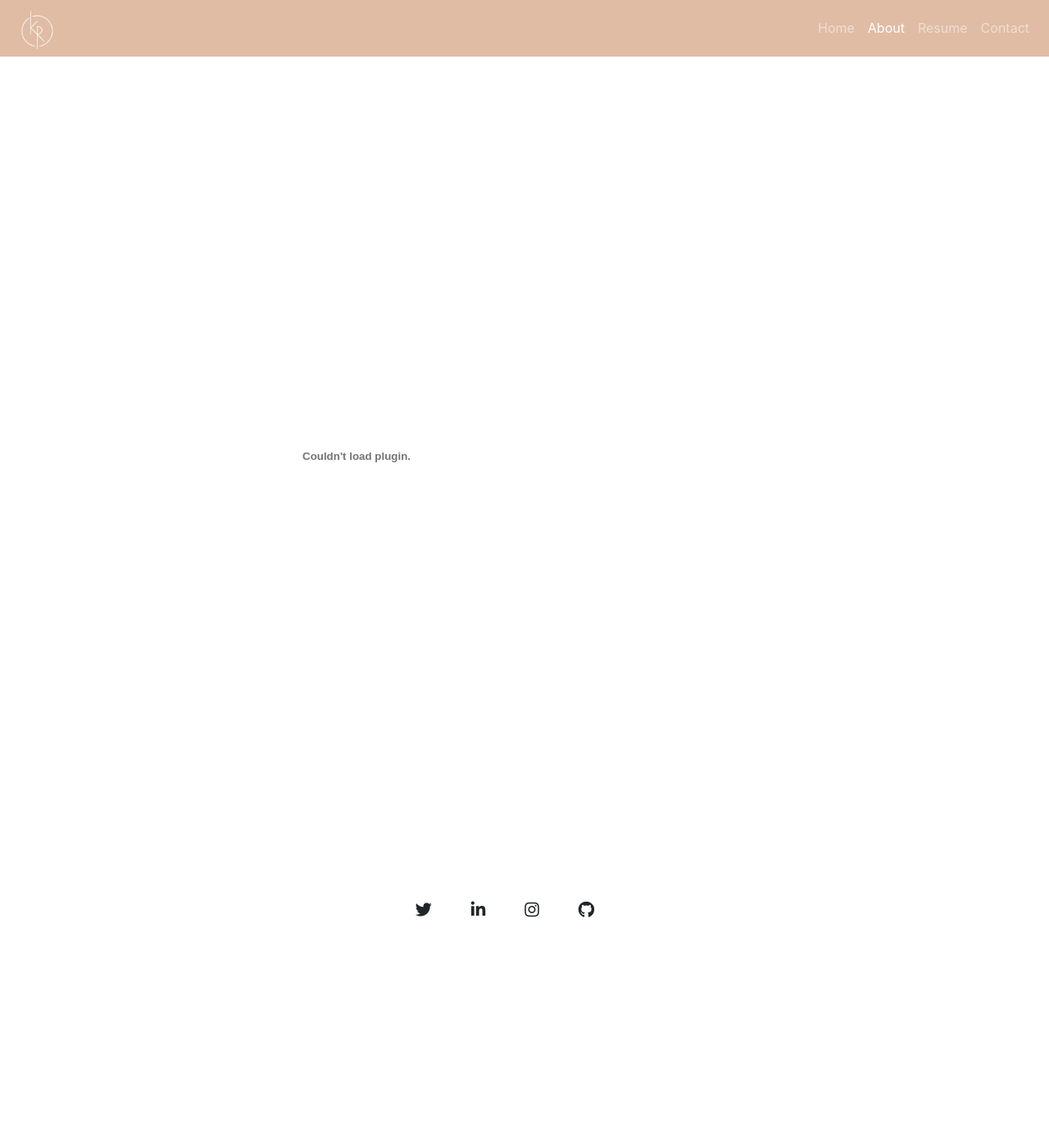
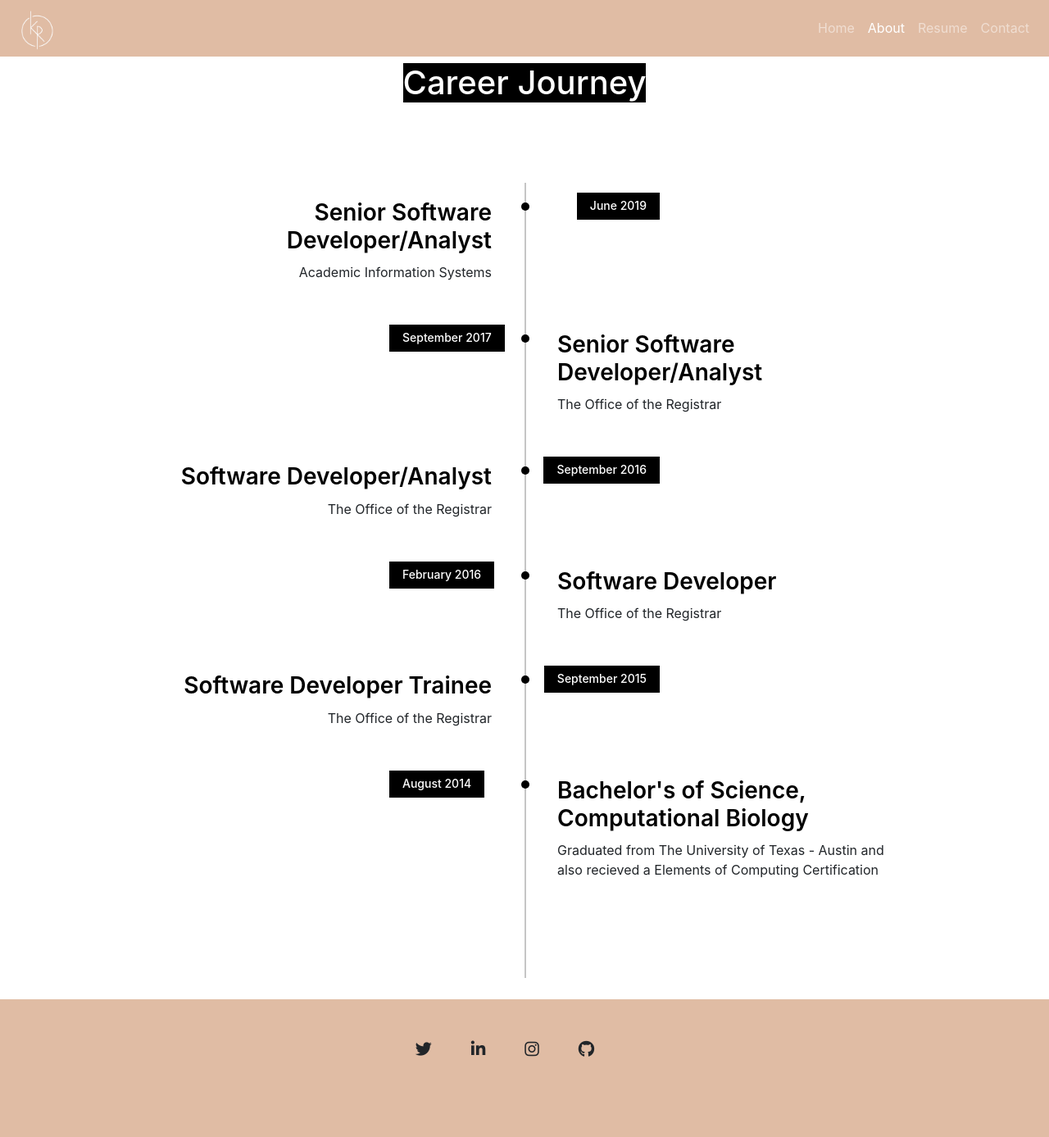
Before and after one commit to kaylaramirez/personal-app, a Django app: page /resume/ in a window 1280 px wide. Shown: the whole page at 82% size. Before the commit the page ends 1119 px from the top, so only its background shows below. Run offline with Django 3.2, Linux system fonts and the light colour scheme; some libraries are stand-ins or nearby versions.

Commit message:
added career timeline

```diff
--- a/common/static/common/css/common.css
+++ b/common/static/common/css/common.css
@@ -69,12 +69,153 @@
   background-color: black;
 }
 
-.footer{
+.page-footer{
   background-color: #E0BCA4;
 }
-.name2{
-  text-align: center;
+.timeline{
+  position:relative;
+  margin:50px auto;
+  padding:40px 0;
+  width:1000px;
+  box-sizing:border-box;
 }
+.timeline:before{
+  content:'';
+  position:absolute;
+  left:50%;
+  width:2px;
+  height:100%;
+  background:#c5c5c5;
+}
+.timeline ul{
+  padding:0;
+  margin:0;
+}
+.timeline ul li{
+  list-style:none;
+  position:relative;
+  width:50%;
+  padding:20px 40px;
+  box-sizing:border-box;
+}
+.timeline ul li:nth-child(odd){
+  float:left;
+  text-align:right;
+  clear:both;
+}
+.timeline ul li:nth-child(even){
+  float:right;
+  text-align:left;
+  clear:both;
+}
+.content{
+  padding-bottom:20px;
+}
+.timeline ul li:nth-child(odd):before
+{
+  content:'';
+  position:absolute;
+  width:10px;
+  height:10px;
+  top:24px;
+  right:-6px;
+  /* background color for timeline dots */
+  background: black;
+  border-radius:50%;
+  /* box-shadow:0 0 0 3px rgba(233,33,99,0.2); */
+}
+.timeline ul li:nth-child(even):before
+{
+  content:'';
+  position:absolute;
+  width:10px;
+  height:10px;
+  top:24px;
+  left:-4px;
+  background:black;
+  border-radius:50%;
+  /* box-shadow:0 0 0 3px rgba(233,33,99,0.2); */
+}
+.timeline ul li h3{
+  padding:0;
+  margin:0;
+  color:black;
+  font-weight:600;
+}
+.timeline ul li p{
+  margin:10px 0 0;
+  padding:0;
+}
+.timeline ul li .time h4{
+  margin:0;
+  padding:0;
+  font-size:14px;
+}
+.timeline ul li:nth-child(odd) .time
+{
+  position:absolute;
+  top:12px;
+  right:-165px;
+  margin:0;
+  padding:8px 16px;
+  background:black;
+  color:#fff;
+  border-radius:0;
+  /* box-shadow:0 0 0 3px rgba(233,33,99,0.3); */
+}
+.timeline ul li:nth-child(even) .time
+{
+  position:absolute;
+  top:12px;
+  left:-165px;
+  margin:0;
+  padding:8px 16px;
+  background:black;
+  color:#fff;
+  border-radius:0px;
+  /* box-shadow:0 0 0 3px rgba(233,33,99,0.3); */
+}
+@media(max-width:1000px)
+{
+  .timeline{
+    width:100%;
+  }
+}
+@media(max-width:767px){
+  .timeline{
+    width:100%;
+    padding-bottom:0;
+  }
+  h1{
+    font-size:40px;
+    text-align:center;
+  }
+  .timeline:before{
+    left:20px;
+    height:100%;
+  }
+  .timeline ul li:nth-child(odd),
+  .timeline ul li:nth-child(even)
+  {
+    width:100%;
+    text-align:left;
+    padding-left:50px;
+    padding-bottom:50px;
+  }
+  .timeline ul li:nth-child(odd):before,
+  .timeline ul li:nth-child(even):before
+  {
+    top:-18px;
+    left:16px;
+  }
+  .timeline ul li:nth-child(odd) .time,
+  .timeline ul li:nth-child(even) .time{
+    top:-30px;
+    left:50px;
+    right:inherit;
+  }
+}
+
 .body {
   font-family: "Libre Franklin", Helvetica, sans-serif;
 }
--- a/common/templates/common/footer.html
+++ b/common/templates/common/footer.html
@@ -1,4 +1,4 @@
-<footer class='page-footer font-small cyan darken-3'>
+<footer class='page-footer font-small mt-3'>
   <div class='container'>
     <div class='row'>
       <div class="col-md-12 py-5">
--- a/home/templates/home/resume.html
+++ b/home/templates/home/resume.html
@@ -2,9 +2,70 @@
 
 {% block content %}
 
-<div class='container'>
-  <embed src="/static/common/KaylaRamirez_Resume.pdf" type="application/pdf"
+<div class='container pt-2 d-flex flex-column align-items-center justify-content-center'>
+  <!-- <embed src="/static/common/KaylaRamirez_Resume.pdf" type="application/pdf"
        width="700" height="975">
+  -->
+  <h1>Career Journey</h1>
+  <div class="timeline">
+    <ul>
+      <li>
+        <div class='content'>
+          <h3>Senior Software Developer/Analyst</h3>
+          <p>Academic Information Systems</p>
+        </div>
+        <div class='time'>
+          <h4>June 2019</h4>
+        </div>
+      </li>
+      <li>
+        <div class='content'>
+          <h3>Senior Software Developer/Analyst</h3>
+          <p>The Office of the Registrar</p>
+        </div>
+        <div class='time'>
+          <h4>September 2017</h4>
+        </div>
+      </li>
+      <li>
+        <div class='content'>
+          <h3>Software Developer/Analyst</h3>
+          <p>The Office of the Registrar</p>
+        </div>
+        <div class='time'>
+          <h4>September 2016</h4>
+        </div>
+      </li>
+      <li>
+        <div class='content'>
+          <h3>Software Developer</h3>
+          <p>The Office of the Registrar</p>
+        </div>
+        <div class='time'>
+          <h4>February 2016</h4>
+        </div>
+      </li>
+      <li>
+        <div class='content'>
+          <h3>Software Developer Trainee</h3>
+          <p>The Office of the Registrar</p>
+        </div>
+        <div class='time'>
+          <h4>September 2015</h4>
+        </div>
+      </li>
+      <li>
+        <div class='content'>
+          <h3>Bachelor's of Science, Computational Biology</h3>
+          <p>Graduated from The University of Texas - Austin and also recieved a
+             Elements of Computing Certification</p>
+        </div>
+        <div class='time'>
+          <h4>August 2014</h4>
+        </div>
+      </li>
+    </ul>
+  </div>
 </div>
 
 {% endblock content %}
```
Also changed, not shown: home/templates/home/home.html (+8 -0 lines), 1 other file.
